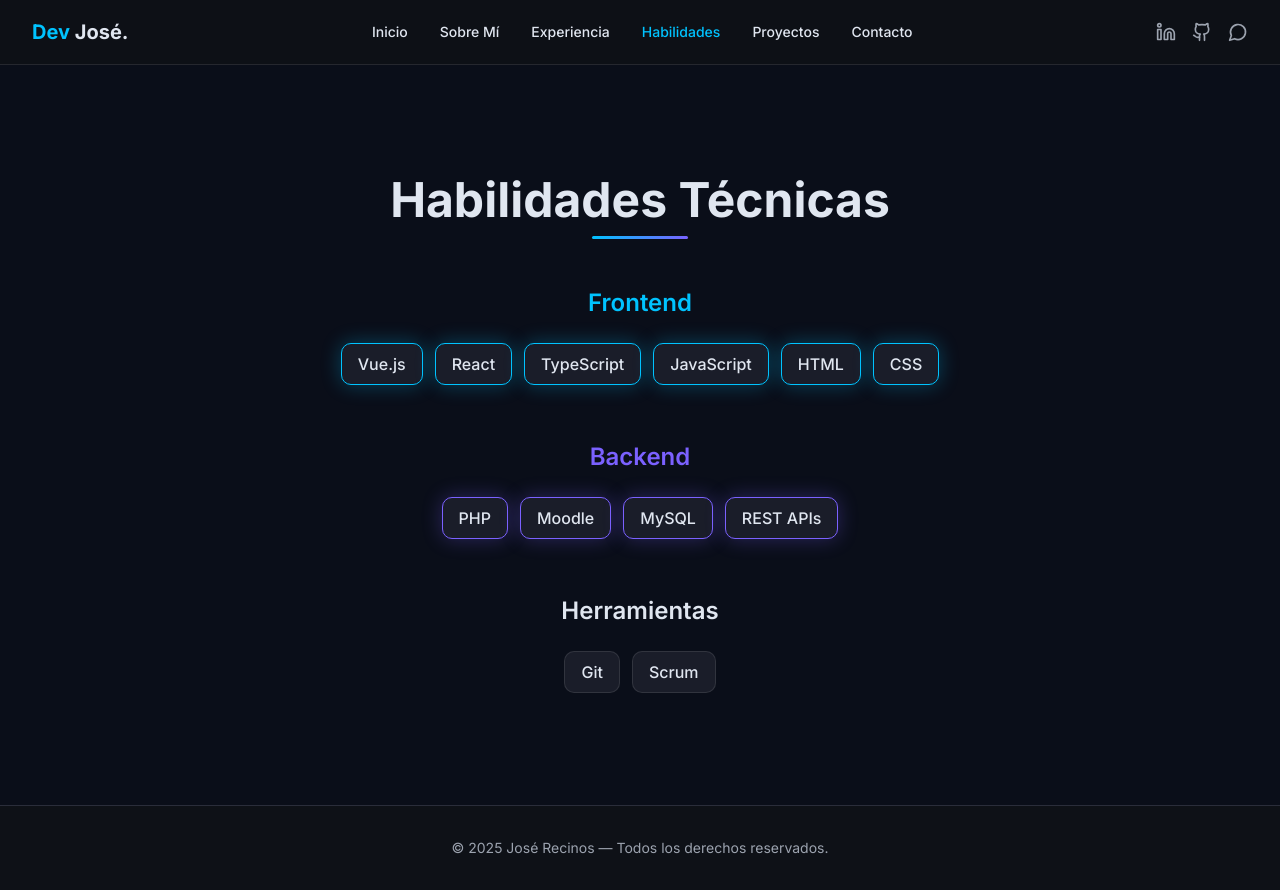
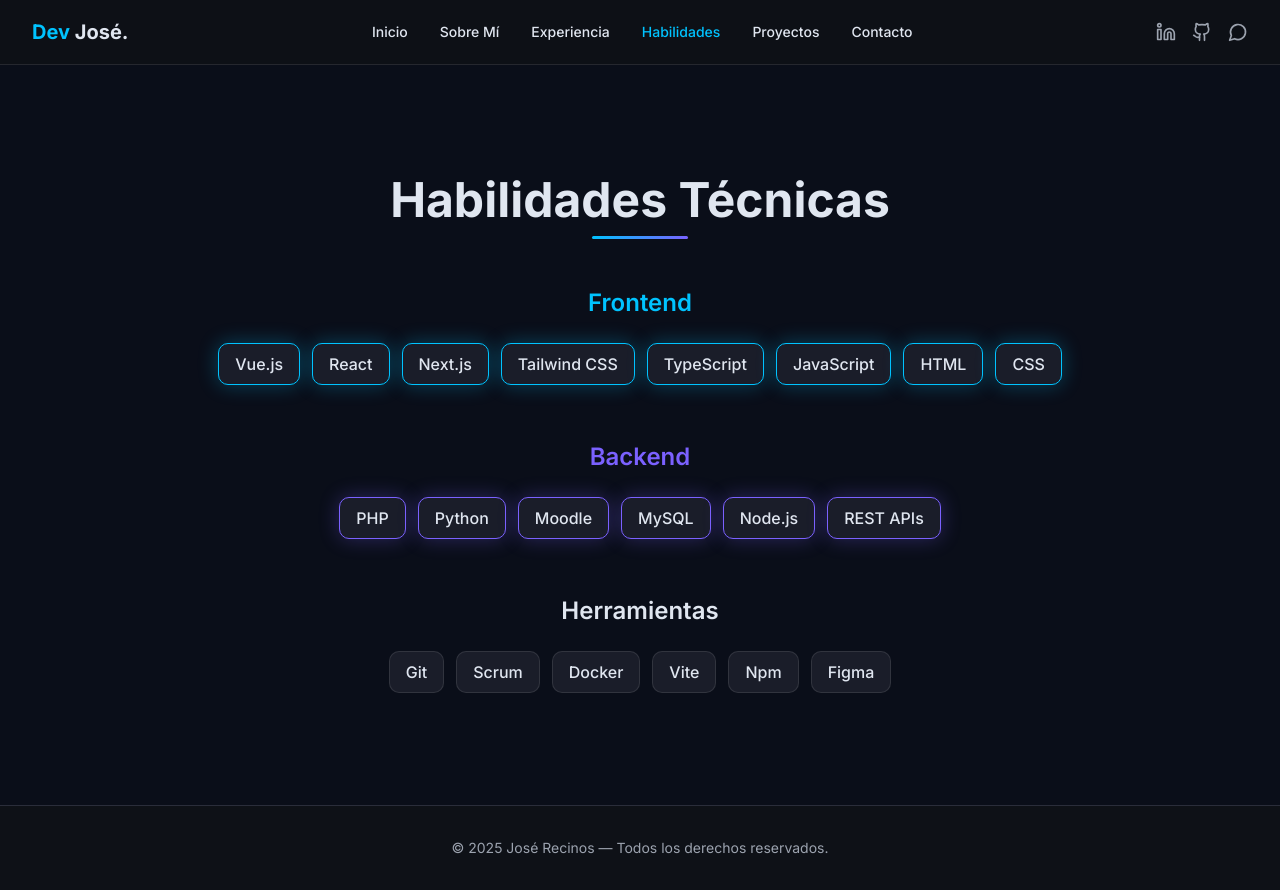
Before and after one commit to recinosjer/Portafolio, a Next.js app in the folder portafolio_JR/: page /skills in a window 1280 px wide. Built offline with nearby package versions, Linux system fonts and the light colour scheme.

Commit message:
Update site title and expand skills list with new technologies

```diff
--- a/portafolio_JR/data/site.ts
+++ b/portafolio_JR/data/site.ts
@@ -1,7 +1,7 @@
 export const siteData = {
   name: "José Recinos",
   fullName: "José Manuel Recinos Martínez",
-  title: "Ingeniero en Sistemas y Desarrollador Web",
+  title: "Ingeniero en Informática y Desarrollador",
   bio: "Me apasiona crear soluciones digitales intuitivas, escalables y centradas en la experiencia del usuario.",
   email: "josemanuelrecinos@gmail.com",
   phone: "(+34) 613455211",
--- a/portafolio_JR/data/skills.ts
+++ b/portafolio_JR/data/skills.ts
@@ -8,14 +8,22 @@ export interface Skill {
 export const skills: Skill[] = [
   { id: "vue", name: "Vue.js", category: "frontend", color: "#00c3ff" },
   { id: "react", name: "React", category: "frontend", color: "#00c3ff" },
+  { id: "nextjs", name: "Next.js", category: "frontend", color: "#00c3ff" },
+  { id: "tailwind", name: "Tailwind CSS", category: "frontend", color: "#00c3ff" },
   { id: "typescript", name: "TypeScript", category: "frontend", color: "#00c3ff" },
   { id: "javascript", name: "JavaScript", category: "frontend", color: "#00c3ff" },
   { id: "html", name: "HTML", category: "frontend", color: "#00c3ff" },
   { id: "css", name: "CSS", category: "frontend", color: "#00c3ff" },
   { id: "php", name: "PHP", category: "backend", color: "#7b61ff" },
+  { id: "python", name: "Python", category: "backend", color: "#7b61ff" },
   { id: "moodle", name: "Moodle", category: "backend", color: "#7b61ff" },
   { id: "mysql", name: "MySQL", category: "backend", color: "#7b61ff" },
+  { id: "nodejs", name: "Node.js", category: "backend", color: "#7b61ff" },
   { id: "rest", name: "REST APIs", category: "backend", color: "#7b61ff" },
   { id: "git", name: "Git", category: "tools", color: "#e0e6f0" },
   { id: "scrum", name: "Scrum", category: "tools", color: "#e0e6f0" },
+  { id: "docker", name: "Docker", category: "tools", color: "#e0e6f0" },
+  { id: "vite", name: "Vite", category: "tools", color: "#e0e6f0" },
+  { id: "npm", name: "Npm", category: "tools", color: "#e0e6f0" },
+  { id: "figma", name: "Figma", category: "tools", color: "#e0e6f0" }
 ]
```
